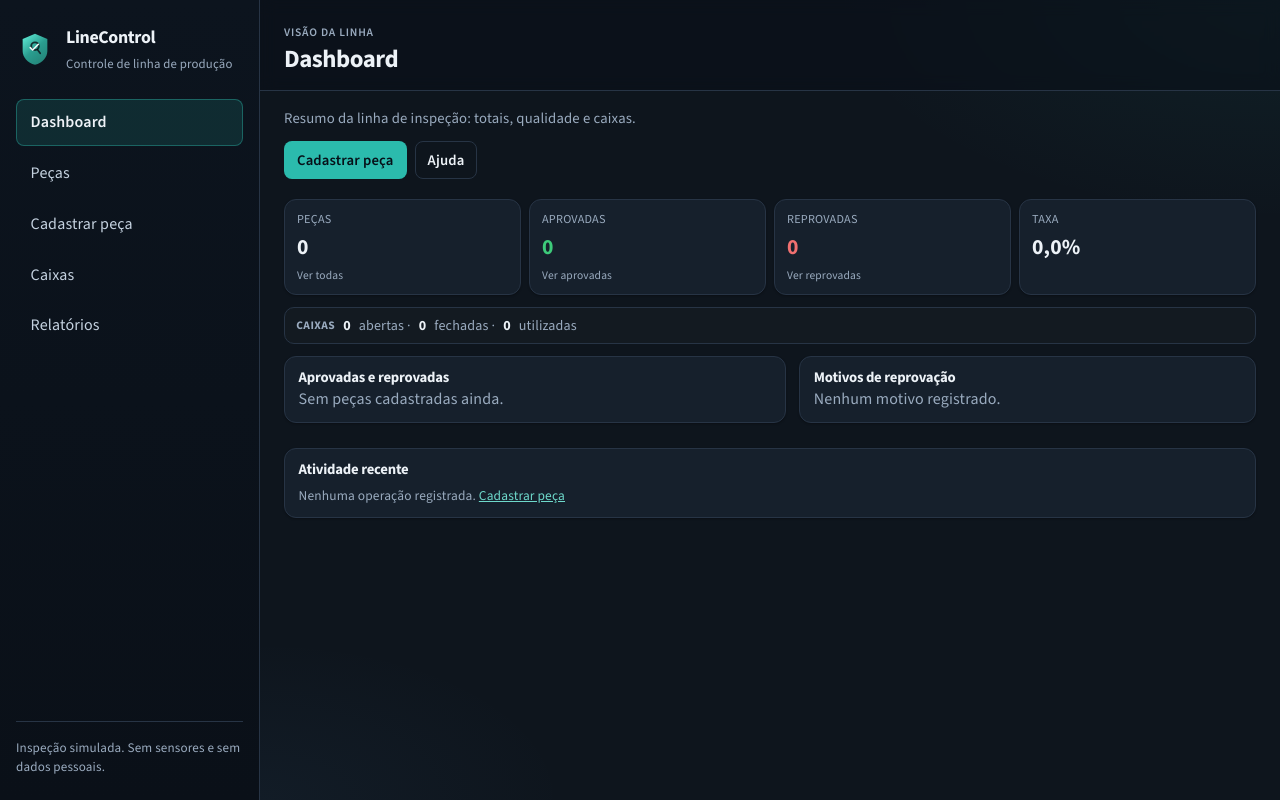
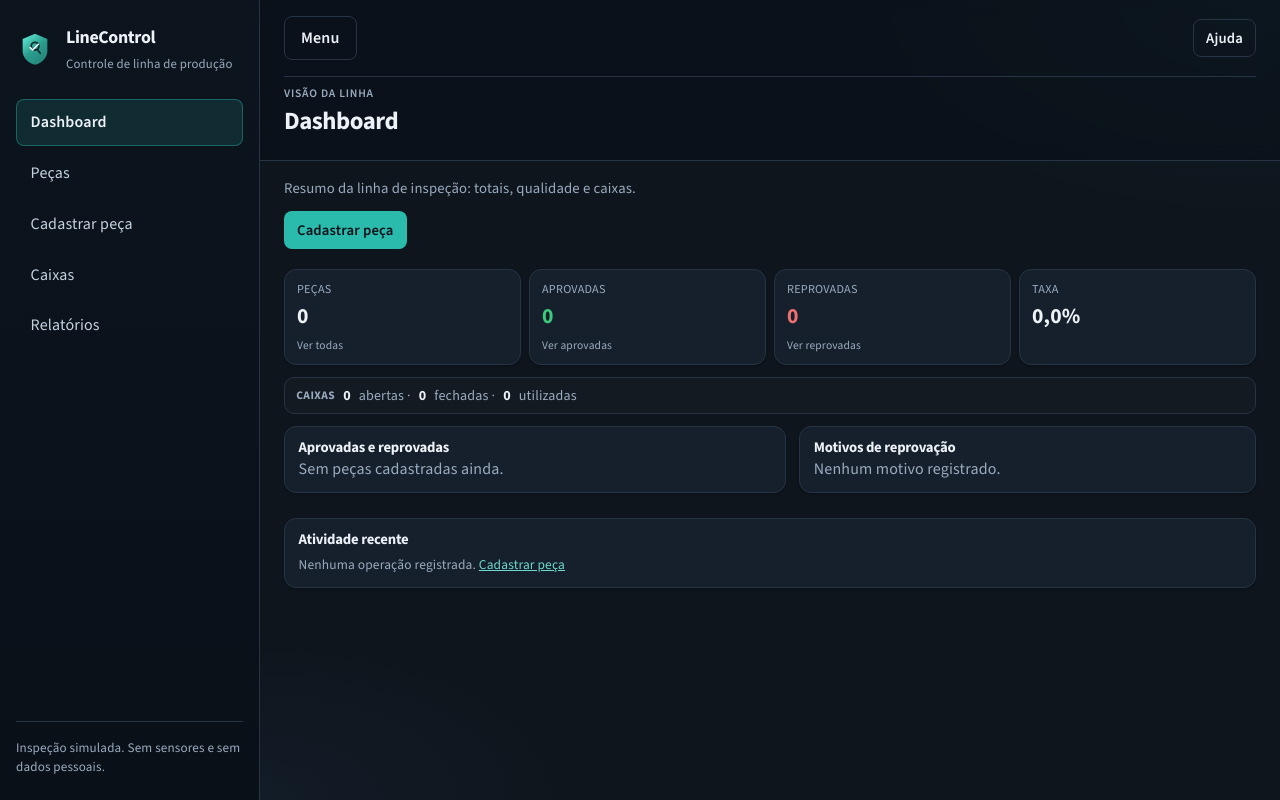
Before and after one commit to gabrielbcaracini-hub/PROJETO-CONTROLLINE, a Flask app: page / in a window 1280 px wide. Run offline with Flask 3, Linux system fonts and the light colour scheme; data that the repository does not hold is empty; some libraries are stand-ins or nearby versions.

Commit message:
Move Ajuda para o topo direito e separa Menu do título da página.
Co-authored-by: Cursor <cursoragent@cursor.com>

```diff
--- a/app/static/css/style.css
+++ b/app/static/css/style.css
@@ -162,13 +162,31 @@ p { margin: 0; }
 }
 
 .topo {
-  padding: var(--espaco-5) var(--espaco-5) var(--espaco-4);
+  padding: var(--espaco-4) var(--espaco-5) var(--espaco-5);
   border-bottom: 1px solid var(--linha);
   background: rgba(10, 16, 24, 0.55);
   backdrop-filter: blur(8px);
   display: flex;
   flex-direction: column;
-  gap: 0;
+  gap: var(--espaco-4);
+}
+
+.topo-util {
+  display: flex;
+  align-items: center;
+  justify-content: space-between;
+  gap: var(--espaco-3);
+  max-width: 1100px;
+  width: 100%;
+  margin: 0 auto;
+  min-height: 40px;
+}
+
+.topo-util-direita {
+  margin-left: auto;
+  display: flex;
+  align-items: center;
+  gap: var(--espaco-2);
 }
 
 .topo-barra {
@@ -188,6 +206,8 @@ p { margin: 0; }
   max-width: 1100px;
   width: 100%;
   margin: 0 auto;
+  padding-top: var(--espaco-2);
+  border-top: 1px solid var(--linha);
 }
 
 .topo-titulo h1 {
@@ -198,7 +218,7 @@ p { margin: 0; }
   letter-spacing: -0.02em;
 }
 
-.topo-titulo .olho { margin: 0 0 0.2rem; }
+.topo-titulo .olho { margin: 0 0 0.25rem; }
 
 .olho {
   margin: 0 0 0.15rem;
@@ -225,7 +245,11 @@ main { padding: var(--espaco-4) var(--espaco-5) var(--espaco-6); }
   gap: 0.7rem;
 }
 
-.btn-menu { display: none; }
+.btn-menu {
+  display: none;
+  min-height: 40px;
+  padding: 0.4rem 0.85rem;
+}
 
 .cartao {
   background: var(--cartao);
@@ -1049,24 +1073,13 @@ tbody tr:hover { background: rgba(255, 255, 255, 0.02); }
   .moldura { grid-template-columns: 1fr; }
   .topo {
     padding-top: var(--espaco-3);
-    gap: var(--espaco-3);
-  }
-  .topo-barra {
-    display: flex;
-    align-items: center;
-    max-width: 1100px;
-    width: 100%;
-    margin: 0 auto;
-    padding-bottom: var(--espaco-3);
-    border-bottom: 1px solid var(--linha);
+    gap: var(--espaco-4);
   }
   .btn-menu {
     display: inline-flex;
-    min-height: 40px;
-    padding: 0.4rem 0.85rem;
   }
   .topo-titulo {
-    padding-top: var(--espaco-1);
+    padding-top: var(--espaco-4);
   }
   .sidebar {
     position: fixed;
--- a/app/templates/base.html
+++ b/app/templates/base.html
@@ -4,11 +4,11 @@
   <meta charset="utf-8">
   <meta name="viewport" content="width=device-width, initial-scale=1">
   <title>{% block titulo %}LineControl{% endblock %}</title>
-  <link rel="icon" href="{{ url_for('static', filename='img/favicon.svg', v='8') }}" type="image/svg+xml">
+  <link rel="icon" href="{{ url_for('static', filename='img/favicon.svg', v='9') }}" type="image/svg+xml">
   <link rel="preconnect" href="https://fonts.googleapis.com">
   <link rel="preconnect" href="https://fonts.gstatic.com" crossorigin>
   <link href="https://fonts.googleapis.com/css2?family=IBM+Plex+Mono:wght@400;500&family=Source+Sans+3:wght@400;500;600;700&display=swap" rel="stylesheet">
-  <link rel="stylesheet" href="{{ url_for('static', filename='css/style.css', v='8') }}">
+  <link rel="stylesheet" href="{{ url_for('static', filename='css/style.css', v='9') }}">
 </head>
 <body>
   <a class="pular" href="#conteudo">Ir para o conteúdo</a>
@@ -46,10 +46,26 @@
     </aside>
     <div class="miolo">
       <header class="topo">
-        <div class="topo-barra">
+        <div class="topo-util">
           <button class="btn btn-secundario btn-menu" type="button" aria-expanded="false" aria-controls="menu-lateral" data-menu>
             Menu
           </button>
+          <div class="topo-util-direita">
+            <div class="help-popover-wrap">
+              <button class="btn btn-secundario btn-compacto" type="button" data-ajuda aria-expanded="false" aria-controls="help-popover">Ajuda</button>
+              <div class="help-popover" id="help-popover" hidden role="dialog" aria-labelledby="help-popover-titulo">
+                <div class="help-popover-cabecalho">
+                  <h2 id="help-popover-titulo">Ajuda</h2>
+                  <button class="help-popover-fechar" type="button" data-fechar-ajuda aria-label="Fechar ajuda">&times;</button>
+                </div>
+                <form id="form-ajuda" class="help-popover-form">
+                  <textarea id="pergunta-ajuda" name="pergunta" rows="2" placeholder="Ex.: Como aprovar uma peça?" required></textarea>
+                  <button class="btn btn-primario btn-compacto" type="submit">Perguntar</button>
+                </form>
+                <div class="resposta-ajuda" id="resposta-ajuda" hidden role="status"></div>
+              </div>
+            </div>
+          </div>
         </div>
         <div class="topo-titulo">
           <p class="olho">{% block olho %}Linha de inspeção{% endblock %}</p>
@@ -88,6 +104,6 @@
   </dialog>
 
   <script id="regras-qualidade" type="application/json">{{ regras_qualidade | tojson }}</script>
-  <script src="{{ url_for('static', filename='js/app.js', v='8') }}"></script>
+  <script src="{{ url_for('static', filename='js/app.js', v='9') }}"></script>
 </body>
 </html>
--- a/app/templates/dashboard/index.html
+++ b/app/templates/dashboard/index.html
@@ -8,20 +8,6 @@
       <p class="intro intro-compacta">Resumo da linha de inspeção: totais, qualidade e caixas.</p>
       <div class="secao-topo-acoes">
         <a class="btn btn-primario btn-compacto" href="{{ url_for('pecas.nova') }}">Cadastrar peça</a>
-        <div class="help-popover-wrap">
-          <button class="btn btn-secundario btn-compacto" type="button" data-ajuda aria-expanded="false" aria-controls="help-popover">Ajuda</button>
-          <div class="help-popover" id="help-popover" hidden role="dialog" aria-labelledby="help-popover-titulo">
-            <div class="help-popover-cabecalho">
-              <h2 id="help-popover-titulo">Ajuda</h2>
-              <button class="help-popover-fechar" type="button" data-fechar-ajuda aria-label="Fechar ajuda">&times;</button>
-            </div>
-            <form id="form-ajuda" class="help-popover-form">
-              <textarea id="pergunta-ajuda" name="pergunta" rows="2" placeholder="Ex.: Como aprovar uma peça?" required></textarea>
-              <button class="btn btn-primario btn-compacto" type="submit">Perguntar</button>
-            </form>
-            <div class="resposta-ajuda" id="resposta-ajuda" hidden role="status"></div>
-          </div>
-        </div>
       </div>
     </div>
 
```
